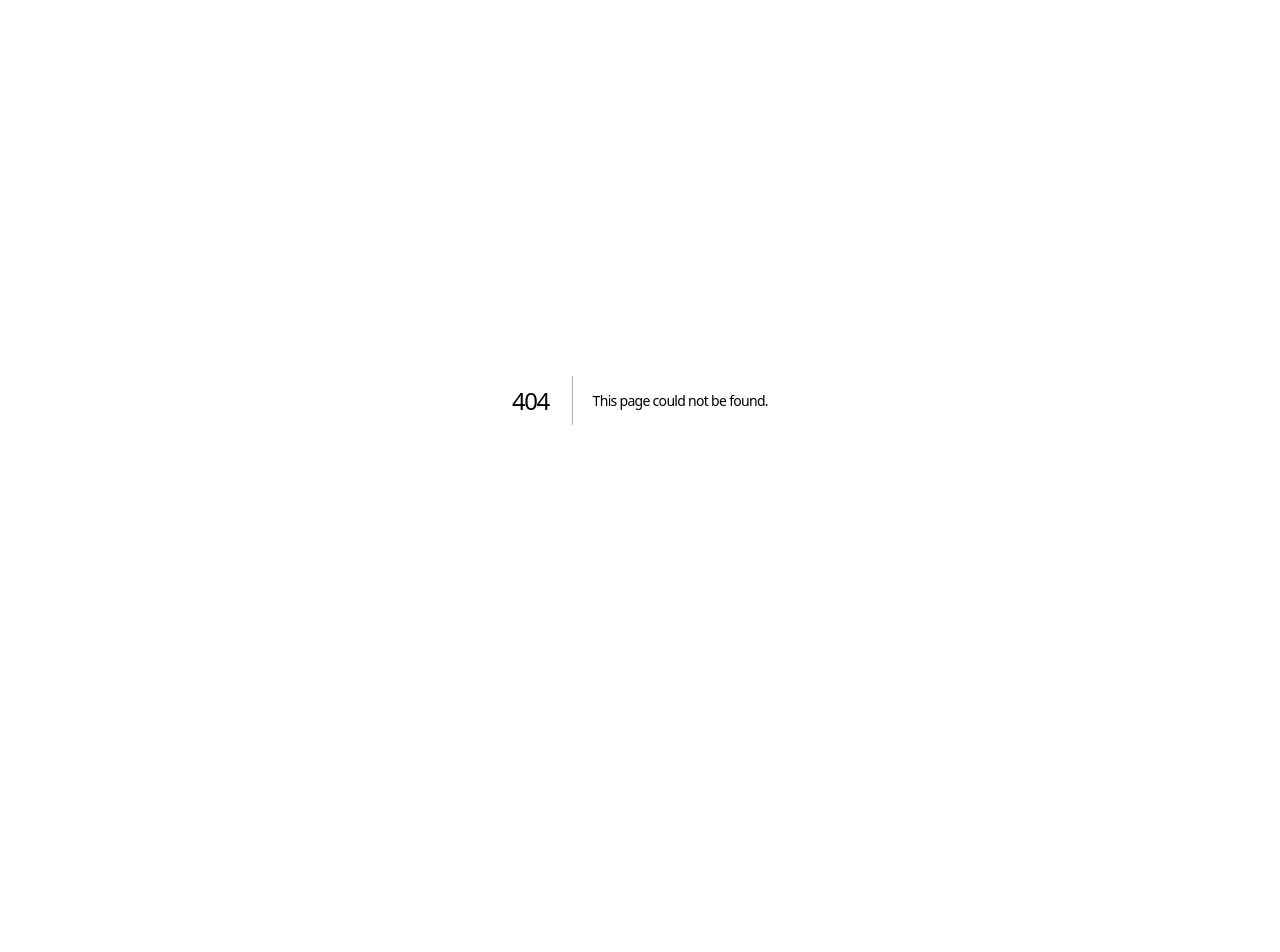
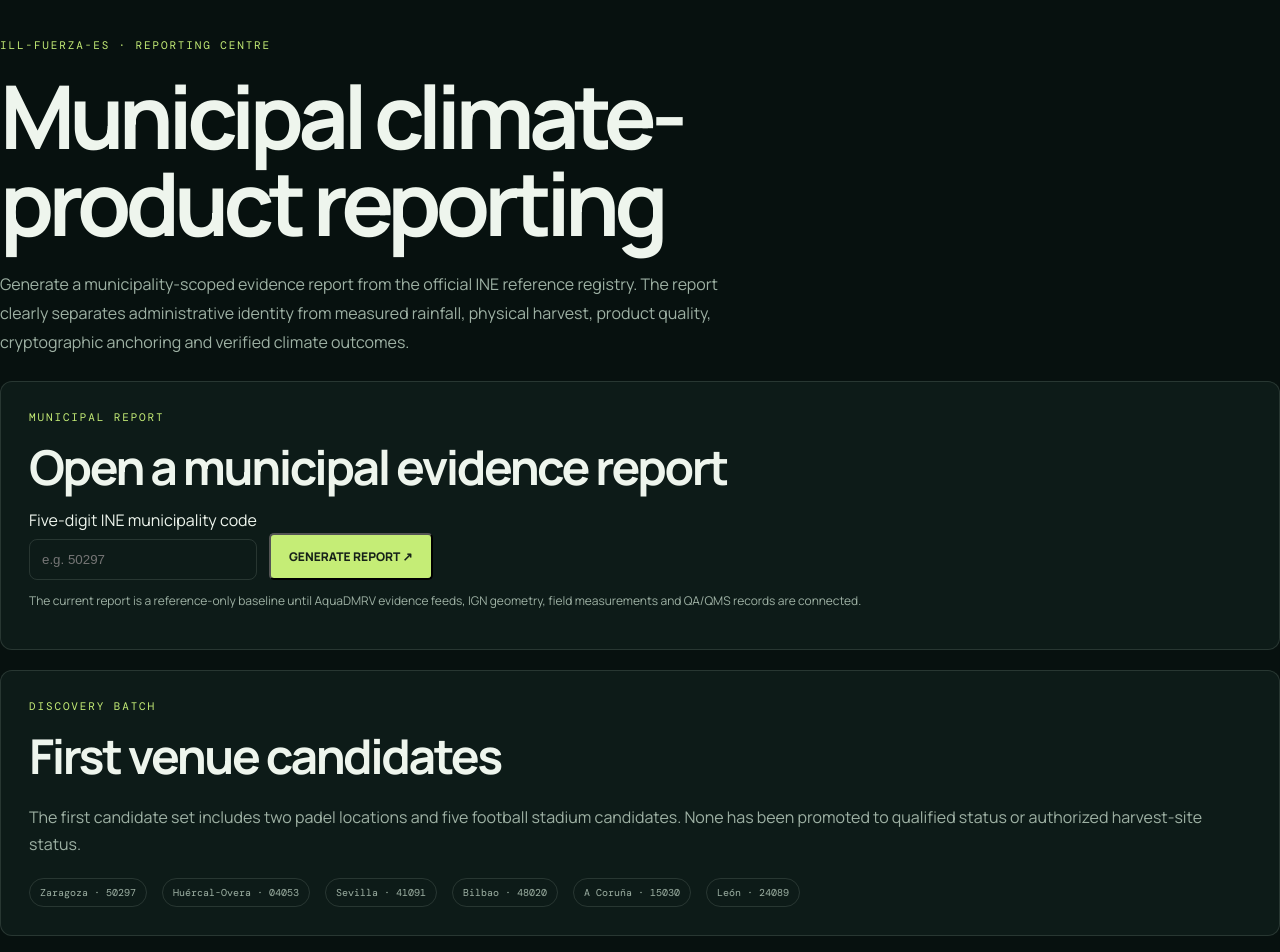
Before and after one commit to Samoolino/illovediza, a Next.js app: page /reports in a window 1280 px wide. Before the commit this address had no page. Shown: the top 952 px of the page. Before the commit the page ends 800 px from the top, so only its background shows below. Built offline with nearby package versions, Linux system fonts and the light colour scheme.

Commit message:
Add Illovediza municipal report centre frontend

```diff
--- /dev/null
+++ b/app/reports/page.tsx
@@ -0,0 +1,46 @@
+import Link from "next/link";
+
+const examples = [
+  { code: "50297", name: "Zaragoza" },
+  { code: "04053", name: "Huércal-Overa" },
+  { code: "41091", name: "Sevilla" },
+  { code: "48020", name: "Bilbao" },
+  { code: "15030", name: "A Coruña" },
+  { code: "24089", name: "León" }
+];
+
+export default function ReportsPage() {
+  return (
+    <main className="shell section">
+      <div className="eyebrow">ILL-FUERZA-ES · REPORTING CENTRE</div>
+      <h1>Municipal climate-product reporting</h1>
+      <p style={{maxWidth:760,color:"var(--muted)",lineHeight:1.8}}>
+        Generate a municipality-scoped evidence report from the official INE reference registry. The report clearly separates administrative identity from measured rainfall, physical harvest, product quality, cryptographic anchoring and verified climate outcomes.
+      </p>
+      <section className="panel" style={{marginTop:24}}>
+        <div className="eyebrow">MUNICIPAL REPORT</div>
+        <h2>Open a municipal evidence report</h2>
+        <form action="/reports/municipal" method="get" style={{display:"flex",gap:12,flexWrap:"wrap",alignItems:"end"}}>
+          <label style={{display:"grid",gap:8}}>
+            <span>Five-digit INE municipality code</span>
+            <input name="ineCode" required pattern="[0-9]{5}" maxLength={5} placeholder="e.g. 50297" style={{padding:12,borderRadius:8,border:"1px solid var(--line)",background:"var(--surface)",color:"inherit"}} />
+          </label>
+          <button className="cta" type="submit">GENERATE REPORT ↗</button>
+        </form>
+        <p style={{color:"var(--muted)",fontSize:12}}>The current report is a reference-only baseline until AquaDMRV evidence feeds, IGN geometry, field measurements and QA/QMS records are connected.</p>
+      </section>
+      <section className="panel" style={{marginTop:20}}>
+        <div className="eyebrow">DISCOVERY BATCH</div>
+        <h2>First venue candidates</h2>
+        <p style={{color:"var(--muted)",lineHeight:1.7}}>The first candidate set includes two padel locations and five football stadium candidates. None has been promoted to qualified status or authorized harvest-site status.</p>
+        <div style={{display:"flex",gap:10,flexWrap:"wrap"}}>
+          {examples.map(item => <Link key={item.code} className="tag" href={`/reports/municipal?ineCode=${item.code}`}>{item.name} · {item.code}</Link>)}
+        </div>
+      </section>
+      <section className="grid-two" style={{marginTop:20}}>
+        <article className="panel"><div className="eyebrow">SHARED ASSURANCE</div><h2>AquaDMRV</h2><p style={{color:"var(--muted)",lineHeight:1.7}}>The intended shared engine for signed water observations, physical harvest evidence, quality management, batch release, cryptographic proof and climate accounting.</p><Link href="/docs/AQUADMRV-ILL-FUERZA-INTEGRATION.md">Integration requirements ↗</Link></article>
+        <article className="panel"><div className="eyebrow">GEOSPATIAL REPORTING</div><h2>R observatory</h2><p style={{color:"var(--muted)",lineHeight:1.7}}>R consumes the Illovediza municipal and sports APIs for map-based reporting and municipal comparisons.</p><a href="https://r-global-climate.vercel.app/illovediza-spain-map.html">Open Spain map ↗</a></article>
+      </section>
+    </main>
+  );
+}
```
